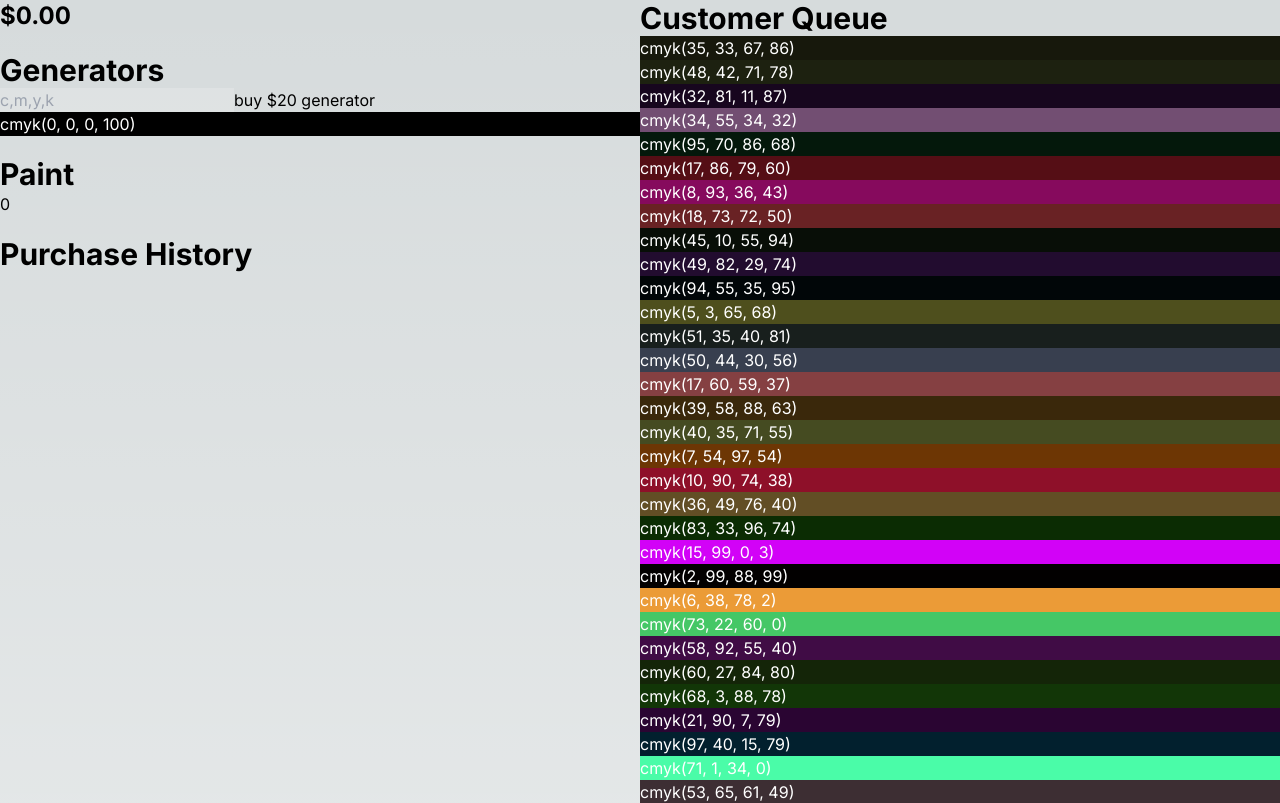
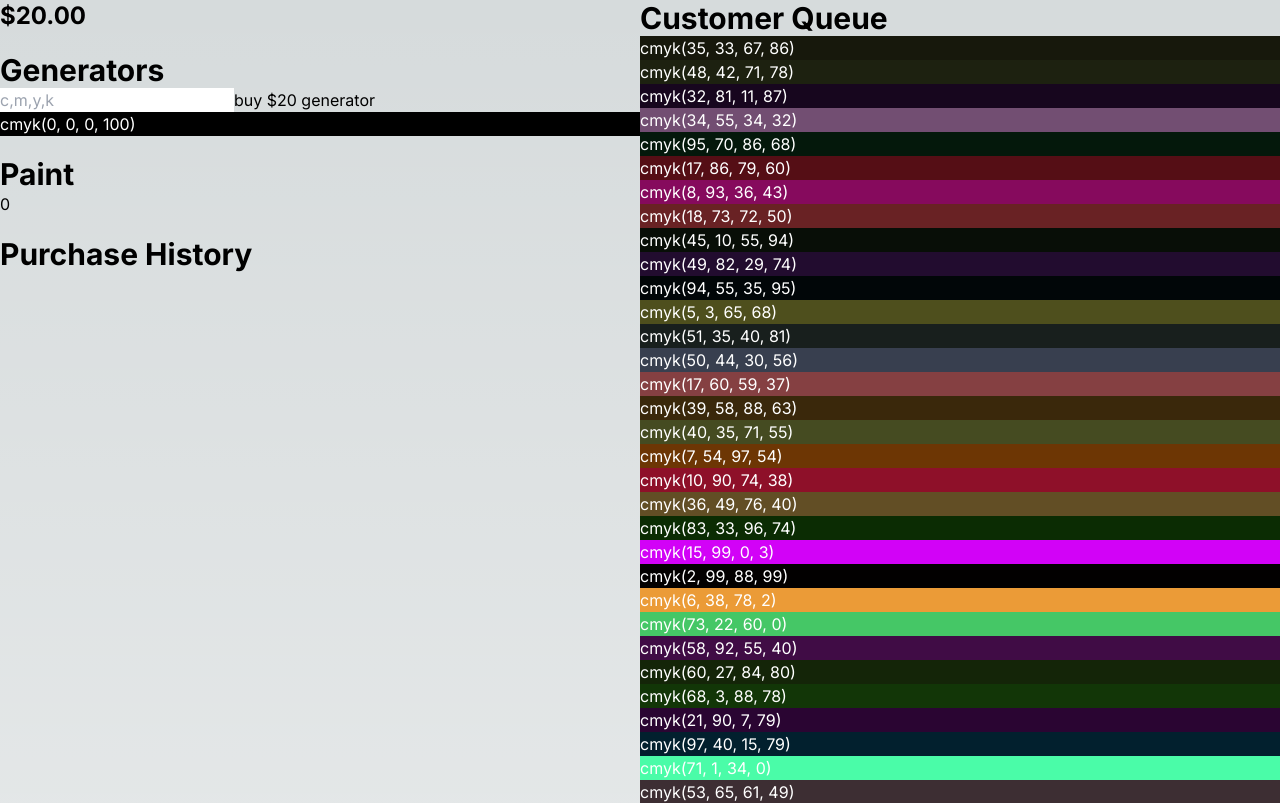
Before and after one commit to cmcnamara87/cmykidle, a Next.js app: page / in a window 1280 px wide. Shown: the top 803 px of the page. Built offline with nearby package versions, Linux system fonts and the light colour scheme.

Commit message:
add initial money

```diff
--- a/src/app/page.tsx
+++ b/src/app/page.tsx
@@ -92,7 +92,7 @@ const generateBlackCMYKValues = (): {
 };
 
 const TwoColumnComponent = () => {
-  const [money, setMoney] = useState(0);
+  const [money, setMoney] = useState(20);
   const [purchaseHistory, setPurchaseHistory] = useState<
     {
       type: 'internal' | 'external';
@@ -153,7 +153,7 @@ const TwoColumnComponent = () => {
                 // dont add it to the list
                 break;
               }
-              const purchaseMoney = 0.5;
+              const purchaseMoney = 1;
               tempMyMoney = tempMyMoney - purchaseMoney;
               tempMyPurchaseHistory = [
                 ...tempMyPurchaseHistory,
@@ -186,7 +186,7 @@ const TwoColumnComponent = () => {
             // do while we are still consuming paints
             // more than 1 of the values of the generator is non zero
           } else {
-            const purchaseMoney = 1;
+            const purchaseMoney = 2;
             myPaints.unshift(generator);
             myMoney = myMoney - purchaseMoney;
             myPurchaseHistory = [
```
